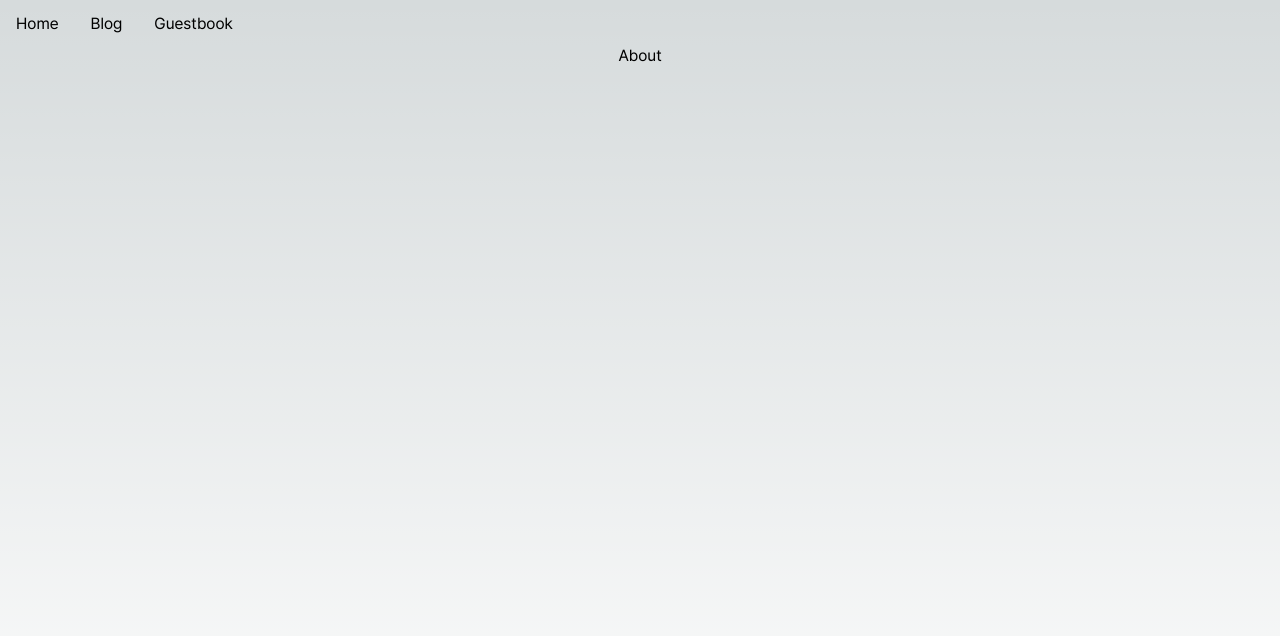
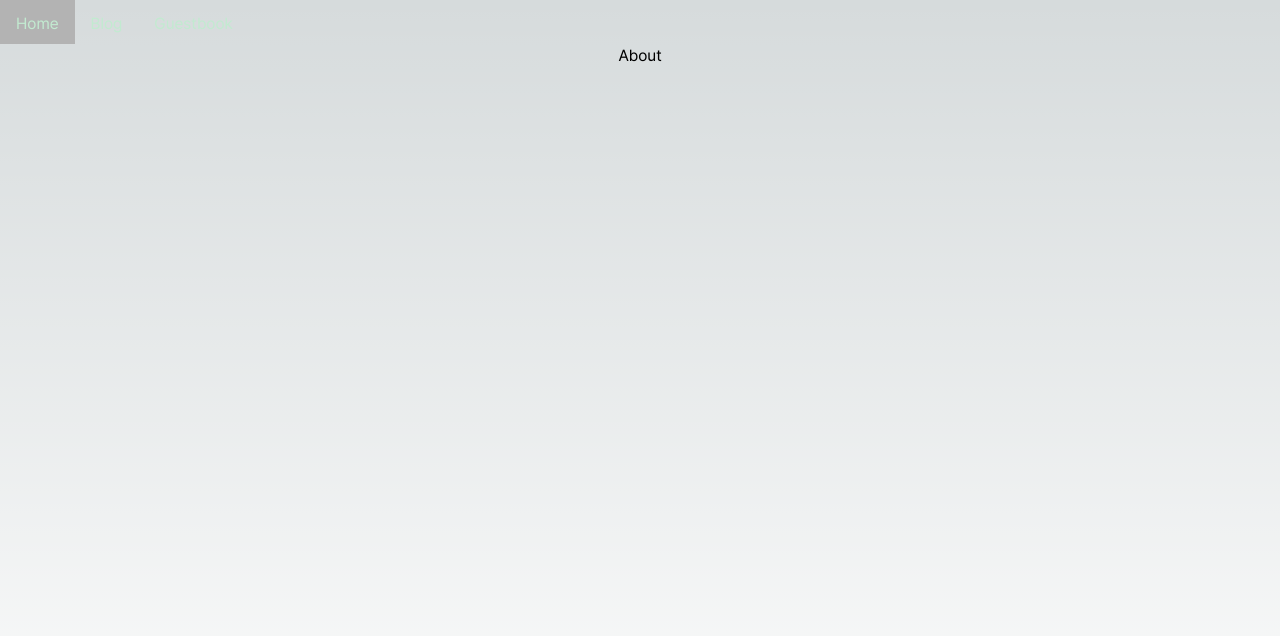
Before and after one commit to angielxx/eun-jee.com, a Next.js app: page /guestbook in a window 1280 px wide. Shown: the top 636 px of the page. Built offline with nearby package versions, Linux system fonts and the light colour scheme.

Commit message:
style: 색상 테마 설정을 위한 tailwind config 수정

```diff
--- a/tailwind.config.js
+++ b/tailwind.config.js
@@ -9,25 +9,25 @@ module.exports = {
   theme: {
     colors: {
       // greyscale
-      bg: 'rgb(var(--color-bg) / <alpha-value>)',
-      grey10: 'rgb(var(--color-grey10) / <alpha-value>)',
-      grey30: 'rgb(var(--color-grey30) / <alpha-value>)',
-      grey50: 'rgb(var(--color-grey50) / <alpha-value>)',
-      grey70: 'rgb(var(--color-grey70) / <alpha-value>)',
-      grey90: 'rgb(var(--color-grey90) / <alpha-value>)',
+      bg: 'var(--color-bg)',
+      grey10: 'var(--color-grey10)',
+      grey30: 'var(--color-grey30)',
+      grey50: 'var(--color-grey50)',
+      grey70: 'var(--color-grey70)',
+      grey90: 'var(--color-grey90)',
       // text
-      text: 'rgb(var(--color-text) / <alpha-value>)',
-      subtext: 'rgb(var(--color-subtext) / <alpha-value>)',
+      text: 'var(--color-text)',
+      subtext: 'var(--color-subtext)',
       // primary color
-      p100: 'rgb(var(--color-p100) / <alpha-value>)',
-      p200: 'rgb(var(--color-p200) / <alpha-value>)',
-      p300: 'rgb(var(--color-p300) / <alpha-value>)',
-      p400: 'rgb(var(--color-p400) / <alpha-value>)',
-      p500: 'rgb(var(--color-p500) / <alpha-value>)',
-      p600: 'rgb(var(--color-p600) / <alpha-value>)',
-      p700: 'rgb(var(--color-p700) / <alpha-value>)',
-      p800: 'rgb(var(--color-p800) / <alpha-value>)',
-      p900: 'rgb(var(--color-p900) / <alpha-value>)',
+      p100: 'var(--color-p100)',
+      p200: 'var(--color-p200)',
+      p300: 'var(--color-p300)',
+      p400: 'var(--color-p400)',
+      p500: 'var(--color-p500)',
+      p600: 'var(--color-p600)',
+      p700: 'var(--color-p700)',
+      p800: 'var(--color-p800)',
+      p900: 'var(--color-p900)',
     },
     spacing: {
       1: '4px',
```
